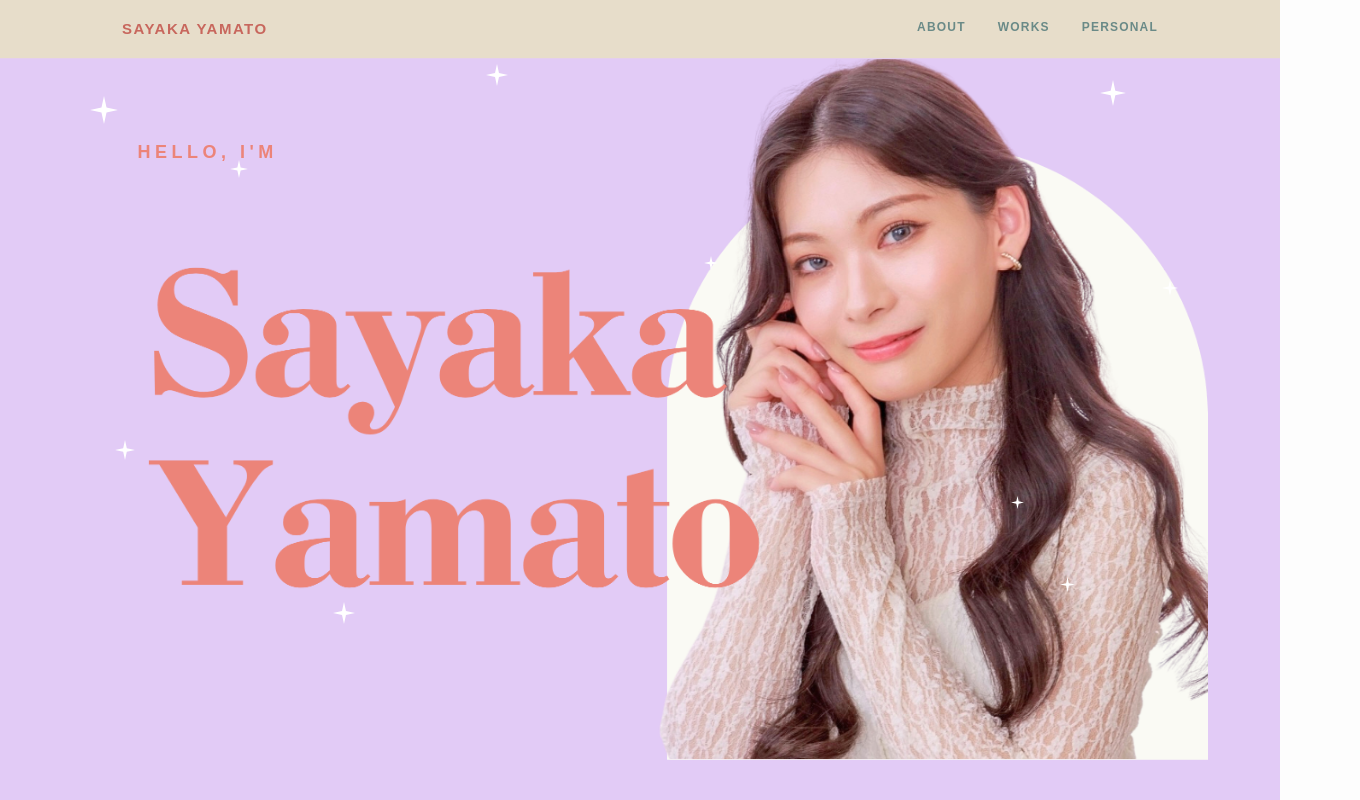
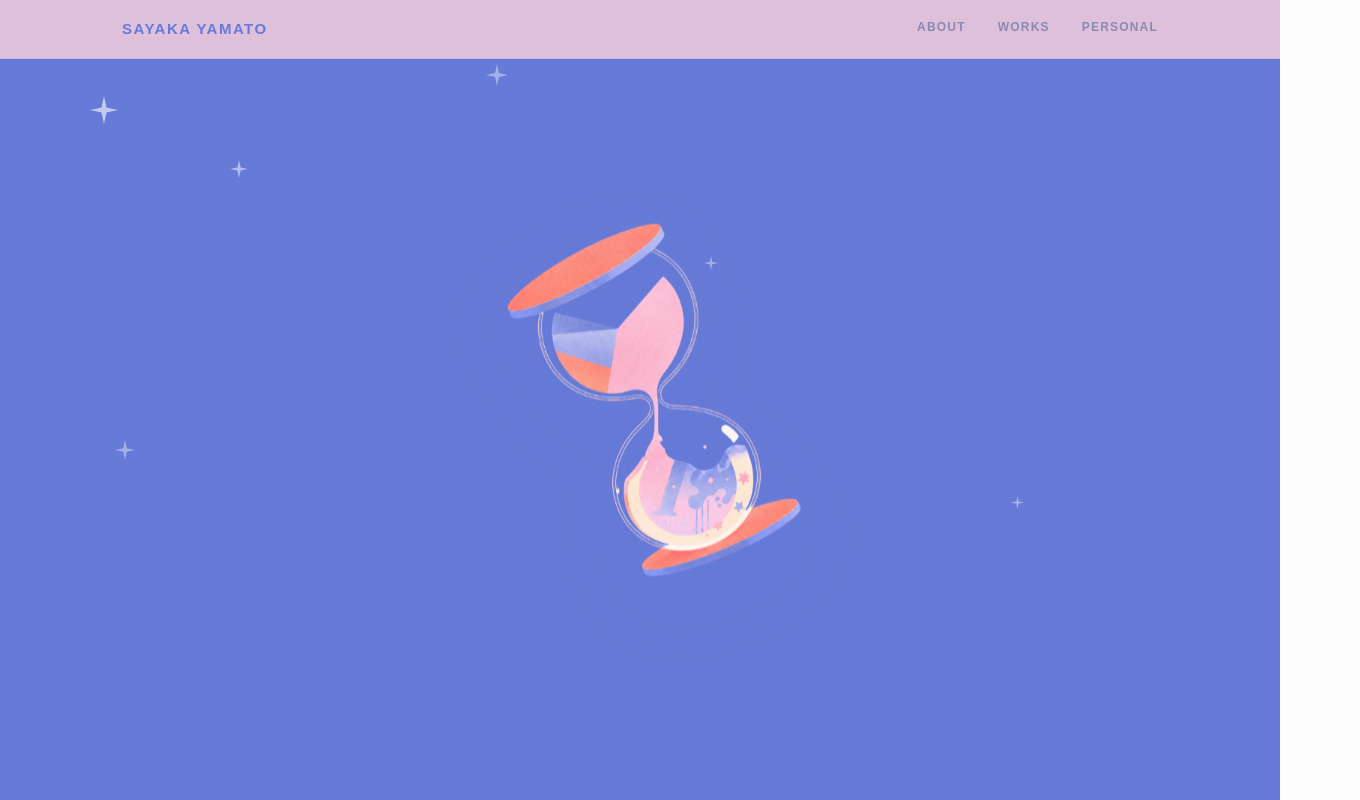
Before and after one commit to sayakayamato/HP, a Next.js app in the folder homepage/: page / in a window 1280 px wide. Shown: the top 800 px of the page, 1360 px wide, since content can reach past the window. Built offline with nearby package versions, Linux system fonts and the light colour scheme; a web font is replaced by a local one.

Commit message:
redesign: カラーパレット刷新とHeroセクション全面リデザイン

```diff
--- a/homepage/components/Hero.js
+++ b/homepage/components/Hero.js
@@ -1,10 +1,12 @@
+'use client'
+
 import styles from '../styles/Hero.module.css'
 import Image from 'next/image'
 
 // 4点星SVG
-function Sparkle({ size = 16, color = '#ffffff', style = {}, className = '' }) {
+function Sparkle({ size = 16, color = '#ffffff', style = {} }) {
   return (
-    <svg width={size} height={size} viewBox="0 0 20 20" style={style} className={className} aria-hidden>
+    <svg width={size} height={size} viewBox="0 0 20 20" style={style} aria-hidden>
       <path d="M10 0 L11.8 8.2 L20 10 L11.8 11.8 L10 20 L8.2 11.8 L0 10 L8.2 8.2 Z" fill={color} />
     </svg>
   )
@@ -13,34 +15,28 @@ function Sparkle({ size = 16, color = '#ffffff', style = {}, className = '' }) {
 export default function Hero() {
   return (
     <section className={styles.hero}>
-      <Image
-        src="/images/hero_image.png"
-        alt="hero"
-        fill
-        className={`${styles.heroImg} ${styles.heroImgFade}`}
-        priority
-      />
+
 
       {/* キラキラ装飾 */}
-      <Sparkle size={28} className={styles.sparkle} style={{ position:'absolute', top:'12%',  left:'7%',  zIndex:1, '--sparkle-dur':'3.0s', '--sparkle-delay':'0s'   }} />
-      <Sparkle size={18} className={styles.sparkle} style={{ position:'absolute', top:'20%',  left:'18%', zIndex:1, '--sparkle-dur':'2.4s', '--sparkle-delay':'0.5s' }} />
-      <Sparkle size={22} className={styles.sparkle} style={{ position:'absolute', top:'8%',   left:'38%', zIndex:1, '--sparkle-dur':'2.8s', '--sparkle-delay':'1.0s' }} />
-      <Sparkle size={14} className={styles.sparkle} style={{ position:'absolute', top:'32%',  left:'55%', zIndex:1, '--sparkle-dur':'3.2s', '--sparkle-delay':'0.3s' }} />
-      <Sparkle size={26} className={styles.sparkle} style={{ position:'absolute', top:'10%',  right:'12%',zIndex:1, '--sparkle-dur':'2.6s', '--sparkle-delay':'1.5s' }} />
-      <Sparkle size={16} className={styles.sparkle} style={{ position:'absolute', top:'35%',  right:'8%', zIndex:1, '--sparkle-dur':'3.4s', '--sparkle-delay':'0.8s' }} />
-      <Sparkle size={20} className={styles.sparkle} style={{ position:'absolute', top:'55%',  left:'9%',  zIndex:1, '--sparkle-dur':'2.9s', '--sparkle-delay':'0.2s' }} />
-      <Sparkle size={13} className={styles.sparkle} style={{ position:'absolute', top:'62%',  right:'20%',zIndex:1, '--sparkle-dur':'3.1s', '--sparkle-delay':'1.2s' }} />
-      <Sparkle size={22} className={styles.sparkle} style={{ position:'absolute', bottom:'22%',left:'26%',zIndex:1, '--sparkle-dur':'2.7s', '--sparkle-delay':'0.7s' }} />
-      <Sparkle size={15} className={styles.sparkle} style={{ position:'absolute', bottom:'26%',right:'16%',zIndex:1,'--sparkle-dur':'3.3s', '--sparkle-delay':'1.8s' }} />
+      <Sparkle size={28} style={{ position:'absolute', top:'12%',  left:'7%',  zIndex:4 }} color="rgba(255,255,255,0.6)" />
+      <Sparkle size={18} style={{ position:'absolute', top:'20%',  left:'18%', zIndex:4 }} color="rgba(255,255,255,0.5)" />
+      <Sparkle size={22} style={{ position:'absolute', top:'8%',   left:'38%', zIndex:4 }} color="rgba(255,255,255,0.4)" />
+      <Sparkle size={14} style={{ position:'absolute', top:'32%',  left:'55%', zIndex:4 }} color="rgba(255,255,255,0.4)" />
+      <Sparkle size={20} style={{ position:'absolute', top:'55%',  left:'9%',  zIndex:4 }} color="rgba(255,255,255,0.4)" />
+      <Sparkle size={13} style={{ position:'absolute', top:'62%',  right:'20%',zIndex:4 }} color="rgba(255,255,255,0.4)" />
 
-      <div className={styles.heroContent}>
-        <p className={`${styles.eyebrow} ${styles.heroEnter} ${styles.heroEnterD1}`}>Hello, I'm</p>
-        <div className={`${styles.titleImg} ${styles.heroEnter} ${styles.heroEnterD2}`}>
-          <Image src="/images/heroTitle2.png" alt="SAYAKA YAMATO" width={500} height={200} style={{ width: '100%', height: 'auto' }} priority />
-        </div>
+      {/* 中央浮遊オブジェクト */}
+      <div className={styles.floatingWrap}>
+        {/* eslint-disable-next-line @next/next/no-img-element */}
+        <img
+          src="/images/sunadokei_big.png"
+          alt=""
+          className={styles.floatingImg}
+        />
+      </div>
 
-        <p className={`${styles.scrollHint} ${styles.heroEnter} ${styles.heroEnterD3}`}>▼ scroll</p>
-      </div>
+      {/* スクロールヒント */}
+      <p className={`${styles.scrollHint} ${styles.heroEnter} ${styles.heroEnterD2}`}>▼ scroll</p>
 
     </section>
   )
--- a/homepage/styles/Footer.module.css
+++ b/homepage/styles/Footer.module.css
@@ -1,7 +1,7 @@
 /* Footer.module.css */
 .footer { background: var(--bg2); border-top: 1px solid var(--border); padding: 48px 0 32px; }
 .inner { max-width: 760px; margin: 0 auto; padding: 0 32px; display: flex; flex-direction: column; align-items: center; gap: 20px; text-align: center; }
-.name { font-size: 15px; font-weight: 800; color: var(--primary-dk); letter-spacing: 0.1em; text-transform: uppercase; }
+.name { font-size: 15px; font-weight: 800; color: var(--accent); letter-spacing: 0.1em; text-transform: uppercase; }
 .nav { display: flex; gap: 28px; flex-wrap: wrap; justify-content: center; }
 .link { font-size: 12px; font-weight: 700; color: var(--muted); transition: color 0.2s; letter-spacing: 0.08em; text-transform: uppercase; }
 .link:hover { color: var(--primary); }
--- a/homepage/styles/Header.module.css
+++ b/homepage/styles/Header.module.css
@@ -4,7 +4,7 @@
   top: 0; left: 0;
   width: 100%;
   z-index: 100;
-  background: rgba(232,224,196,0.88);
+  background: rgba(241,202,220,0.88);
   backdrop-filter: blur(14px);
   -webkit-backdrop-filter: blur(14px);
   border-bottom: 1px solid var(--border);
@@ -20,7 +20,7 @@
 .logo {
   font-size: 15px;
   font-weight: 800;
-  color: var(--primary-dk);
+  color: var(--accent);
   letter-spacing: 0.1em;
   text-transform: uppercase;
 }
@@ -53,7 +53,7 @@
   border-radius: 2px;
 }
 .drawer {
-  background: rgba(232,224,196,0.97);
+  background: rgba(241,202,220,0.97);
   border-top: 1px solid var(--border);
   padding: 8px 0 20px;
   display: flex;
--- a/homepage/styles/Hero.module.css
+++ b/homepage/styles/Hero.module.css
@@ -1,9 +1,14 @@
 /* Hero.module.css */
 
-/* キラキラ（アニメーションなし） */
-/* .sparkle { */
-  /* アニメーションなし */
-/* } */
+/* ==========================================
+   Z-index レイヤー設計
+   0: heroBgVideo（動画背景）
+   1: videoOverlay（オーバーレイ）
+   2: shapeBlue / shapeCoral / shapeCream（大円）
+   4: sparkles（キラキラ）
+   5: heroContent（テキスト）
+   6: waveDivider（ウェーブ）
+   ========================================== */
 
 /* ウェーブ境界線 */
 .waveDivider {
@@ -12,7 +17,7 @@
   left: 0;
   width: 100%;
   line-height: 0;
-  z-index: 2;
+  z-index: 6;
 }
 .waveDivider svg {
   display: block;
@@ -23,113 +28,187 @@
   fill: var(--philosophy-bg);
 }
 
+/* ========================================
+   ヒーローセクション本体
+   動画なし時はグラデーションアニメーションが流れる
+   ======================================== */
 .hero {
   position: relative;
   width: 100%;
   min-height: 100vh;
   overflow: hidden;
   display: flex;
+  flex-direction: column;
   align-items: center;
   justify-content: center;
-  /* 単色背景 */
-  background-color: #e2cbf6;
-  background-image: none;
+  gap: 40px;
+  background: #667ad7;
 }
 
-/* ヒーロー画像（右寄せ） */
-.heroImg {
-  position: absolute !important;
-  top: 50% !important;
-  right: 0 !important;
-  left: auto !important;
-  transform: translateY(-50%);
-  width: auto !important;
-  height: 90vh !important;
-  max-width: 60%;
-  object-fit: contain;
-  z-index: 0;
+@keyframes gradientDrift {
+  0%   { background-position: 0%   50%; }
+  50%  { background-position: 100% 50%; }
+  100% { background-position: 0%   50%; }
 }
 
-/* 顔写真フェードイン（透明度のみ・位置ずれ防止） */
-@keyframes heroImgFadeAnim {
-  0%   { opacity: 0; }
-  100% { opacity: 1; }
-}
-.heroImgFade {
+/* ========================================
+   背景画像
+   ======================================== */
+.heroBgImg {
+  object-fit: cover;
+  object-position: center;
+  z-index: 0;
   opacity: 0;
-  animation: heroImgFadeAnim 1.2s ease forwards;
-  animation-delay: 0.1s;
+  animation: videoFadeIn 1.0s ease 0.1s forwards;
 }
 
-/* ヒーローコンテンツ入場アニメーション */
+@keyframes videoFadeIn {
+  to { opacity: 1; }
+}
+
+/* ========================================
+   ピンク半透明オーバーレイ
+   動画の上に乗せて色調を統一
+   ======================================== */
+.videoOverlay {
+  position: absolute;
+  inset: 0;
+  /* テキスト可読性のための薄いオーバーレイ */
+  background: rgba(102, 122, 215, 0.15);
+  z-index: 1;
+  pointer-events: none;
+}
+
+/* hero の pseudo-element は使わない */
+.hero::before, .hero::after { display: none; }
+.blobLeft { display: none; }
+
+/* ========================================
+   大円シェイプ — TOKIWA インスパイア
+   右端からはみ出しアークとして見える
+   ブルー（奥）→ コーラル（中）→ クリーム（手前）
+   ======================================== */
+
+/* ブルー大円（背面・右上） */
+.shapeBlue {
+  position: absolute;
+  top: -30%;
+  right: -20%;
+  width: 80vw;
+  height: 80vw;
+  max-width: 900px;
+  max-height: 900px;
+  background: #667ad7;
+  border-radius: 50%;
+  z-index: 2;
+  pointer-events: none;
+}
+
+/* コーラル大円（中間・右中） */
+.shapeCoral {
+  position: absolute;
+  top: 8%;
+  right: -18%;
+  width: 68vw;
+  height: 68vw;
+  max-width: 760px;
+  max-height: 760px;
+  background: #ec8479;
+  border-radius: 50%;
+  z-index: 3;
+  pointer-events: none;
+}
+
+/* クリーム大円（前面・右下） */
+.shapeCream {
+  position: absolute;
+  bottom: -28%;
+  right: -16%;
+  width: 62vw;
+  height: 62vw;
+  max-width: 700px;
+  max-height: 700px;
+  background: #fdf2e3;
+  border-radius: 50%;
+  z-index: 4;
+  pointer-events: none;
+}
+
+/* ========================================
+   中央浮遊オブジェクト
+   ======================================== */
+@keyframes floating {
+  0%   { transform: translateY(0px); }
+  50%  { transform: translateY(-28px); }
+  100% { transform: translateY(0px); }
+}
+
+@keyframes shadowPulse {
+  0%   { filter: drop-shadow(0 32px 40px rgba(102, 122, 215, 0.45)); }
+  50%  { filter: drop-shadow(0 12px 20px rgba(102, 122, 215, 0.20)); }
+  100% { filter: drop-shadow(0 32px 40px rgba(102, 122, 215, 0.45)); }
+}
+
+.floatingWrap {
+  position: relative;
+  z-index: 5;
+  display: flex;
+  align-items: center;
+  justify-content: center;
+  animation: floating 3.6s ease-in-out infinite;
+}
+
+.floatingImg {
+  width: clamp(700px, 80vw, 1200px);
+  height: auto;
+  animation: shadowPulse 3.6s ease-in-out infinite;
+}
+
+/* ========================================
+   入場アニメーション
+   ======================================== */
 @keyframes heroFadeUp {
   0%   { opacity: 0; transform: translateY(28px); }
   100% { opacity: 1; transform: translateY(0); }
 }
-
 .heroEnter {
   opacity: 0;
   animation: heroFadeUp 0.8s ease forwards;
 }
-.heroEnterD1 { animation-delay: 0.2s; }
-.heroEnterD2 { animation-delay: 0.55s; }
-.heroEnterD3 { animation-delay: 0.9s; }
+.heroEnterD1 { animation-delay: 0.4s; }
+.heroEnterD2 { animation-delay: 0.75s; }
+.heroEnterD3 { animation-delay: 1.1s; }
 
-/* ヒーローコンテンツ（左寄せ） */
-.heroContent {
-  position: relative;
-  z-index: 1;
-  display: flex;
-  flex-direction: column;
-  align-items: flex-start;
-  gap: 24px;
-  padding: 120px 48px 80px;
-  text-align: left;
-  pointer-events: none;
-  width: 100%;
+/* スクロールヒント */
+.scrollHint {
+  position: absolute;
+  bottom: 32px;
+  left: 50%;
+  transform: translateX(-50%);
+  font-size: 11px;
+  color: rgba(255, 255, 255, 0.75);
+  letter-spacing: 0.15em;
+  animation: bounce 2s ease-in-out infinite;
+  text-shadow: 0 1px 4px rgba(0,0,0,0.2);
+  z-index: 5;
+}
+@keyframes bounce {
+  0%,100% { transform: translateY(0); }
+  50%      { transform: translateY(6px); }
 }
 
-/* eyebrow */
-.eyebrow {
-  font-size: 18px;
-  font-weight: 700;
-  color: #ec8479;
-  letter-spacing: 0.25em;
-  text-transform: uppercase;
-  padding-left: 7vw;
-  /* padding-top: 20vh; */
-}
-
-/* タイトル画像 */
-.titleImg {
-  width: clamp(360px, 65vw, 820px);
-}
-
-/* 名前（テキスト版・非使用） */
+/* キラキラ（名前（テキスト版）は非使用） */
 .logoText {
   font-size: clamp(52px, 13vw, 110px);
   font-weight: 400;
   letter-spacing: 0.04em;
   line-height: 1.1;
   color: #ffffff;
-  text-shadow: 3px 3px 0 rgba(30,80,70,0.35), 0 2px 20px rgba(30,80,70,0.20);
   font-family: var(--font-yeseva), sans-serif;
-  text-align: left;
-}
-
-/* スクロールヒント */
-.scrollHint {
-  margin-top: 8px;
-  font-size: 11px;
-  color: rgba(255,255,255,0.6);
-  letter-spacing: 0.15em;
-  animation: bounce 2s ease-in-out infinite;
-}
-@keyframes bounce {
-  0%,100% { transform: translateY(0); }
-  50%      { transform: translateY(6px); }
 }
 
 @media (max-width: 768px) {
-  .sticker { transform: rotate(var(--rotate, 0deg)) scale(0.65); }
+  .shapeBlue  { width: 110vw; height: 110vw; top: -20%; right: -30%; }
+  .shapeCoral { width: 95vw;  height: 95vw;  top: 10%;  right: -25%; }
+  .shapeCream { width: 90vw;  height: 90vw;  bottom: -20%; right: -25%; }
 }
--- a/homepage/styles/globals.css
+++ b/homepage/styles/globals.css
@@ -1,36 +1,39 @@
 /* ==========================================
-   globals.css — ミントティール×パープルパレット
+   globals.css — ピンク×ブルー×クリームパレット
+   名刺デザイン参考
    ==========================================
-   --primary     メインカラー（ミントティール）
-   --primary-lt  薄ティール
-   --primary-dk  ダークティール
-   --text        本文色
+   --primary     メインカラー（コーラル）
+   --primary-lt  薄コーラル
+   --primary-dk  ダークコーラル
+   --accent      アクセント（ブルー）
+   --text        本文色（ダークネイビー）
    --muted       サブテキスト
 */
 
 :root {
-  --hero-bg:    #e2cbf6;
+  --hero-bg:    #f1cadc;               /* ピンク（名刺表面） */
   --bg:         #fdfdfd;
-  --bg2:        rgba(232,224,196,0.88);
+  --bg2:        #fdf2e3;               /* クリーム */
   --bg3:        #ffffff;
-  --primary:    #ec8479;
-  --primary-lt: #fa9e94;
+  --primary:    #ec8479;               /* コーラル */
+  --primary-lt: #f4a8a0;
   --primary-dk: #c8675d;
-  --text:       #1a2e2b;
+  --accent:     #667ad7;               /* ブルー/パープル（名刺アクセント） */
+  --accent-lt:  rgba(102,122,215,0.15);
+  --text:       #2d2d4e;               /* ダークネイビー */
   --text-white: #ffffff;
-  --muted:      #6a8a87;
-  --border:     #e2cbf6c8;
+  --muted:      #8a8ab0;
+  --border:     rgba(102,122,215,0.18);
   --radius:     16px;
-  /* --shadow:     0 4px 24px #efe5f8; */
 
   /* ===== セクション個別の背景色 =====
      ここを変えるだけで各セクションを独立してカスタマイズできます */
-  --philosophy-bg:    #ec8479;   /* フィロソフィー */
-  --services-bg:      #fafaf4;   /* サービス */
-  --client-works-bg:  rgba(232,224,196,0.88);   /* 実績（請け負った仕事） */
-  --works-bg:         rgba(232,224,196,0.88);   /* 自主企画 */
-  --personal-bg:      #f4baa5;   /* プロフィール */
-  --contact-bg:       #fafaf4;   /* お問い合わせ */
+  --philosophy-bg:    #667ad7;   /* フィロソフィー（ブルー） */
+  --services-bg:      #fdf2e3;   /* サービス（クリーム） */
+  --client-works-bg:  #f1cadc;   /* 実績（ピンク） */
+  --works-bg:         #fdf2e3;   /* 自主企画（クリーム） */
+  --personal-bg:      #667ad7;   /* プロフィール（ブルー） */
+  --contact-bg:       #fdf2e3;   /* お問い合わせ（クリーム） */
 }
 
 * { margin: 0; padding: 0; box-sizing: border-box; }
```
Also changed, not shown: homepage/components/HeroHourglass.js (added, +121 -0 lines), homepage/components/PhilosophySection.js (+15 -7 lines), homepage/styles/PersonalSection.module.css (+23 -6 lines), homepage/public/images/sunadokei.png (added), homepage/public/images/sunadokei_big.png (added).
